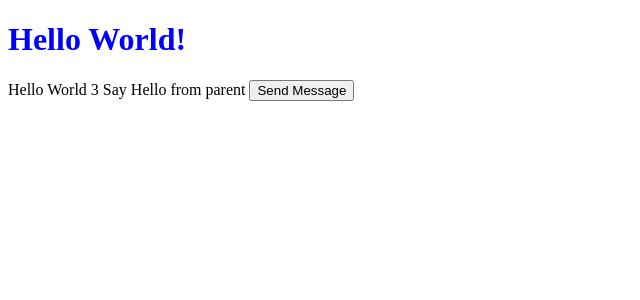
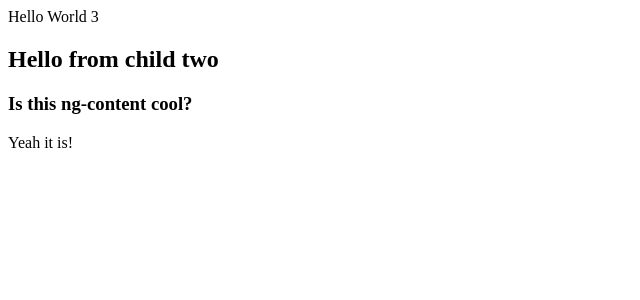
Before and after one commit to catuchi/angular_learning, an Angular app: page / in a window 1280 px wide. Shown: the top 300 px of the page, without its empty margins (0-640 px from the left). Built offline with nearby package versions, Linux system fonts and the light colour scheme.

Commit message:
ng-content

```diff
--- a/src/app/app.component.html
+++ b/src/app/app.component.html
@@ -1,2 +1,6 @@
-<app-hello-world></app-hello-world> {{ title }} {{ getMin(5, 3) }}
-<app-parent></app-parent>
+{{ title }} {{ getMin(5, 3) }}
+<!-- <app-parent></app-parent> -->
+<app-child-two>
+  <h3 question>Is this ng-content cool?</h3>
+  <p answer>Yeah it is!</p>
+</app-child-two>
--- a/src/app/app.module.ts
+++ b/src/app/app.module.ts
@@ -3,12 +3,12 @@ import { BrowserModule } from '@angular/platform-browser';
 
 import { AppRoutingModule } from './app-routing.module';
 import { AppComponent } from './app.component';
-import { HelloWorldComponent } from './hello-world.component';
 import { ParentComponent } from './components/parent/parent.component';
 import { ChildComponent } from './components/child/child.component';
+import { ChildTwoComponent } from './components/child-two/child-two.component';
 
 @NgModule({
-  declarations: [AppComponent, HelloWorldComponent, ParentComponent, ChildComponent],
+  declarations: [AppComponent, ParentComponent, ChildComponent, ChildTwoComponent],
   imports: [BrowserModule, AppRoutingModule],
   providers: [],
   bootstrap: [AppComponent],
--- /dev/null
+++ b/src/app/components/child-two/child-two.component.html
@@ -0,0 +1,3 @@
+<h2>Hello from child two</h2>
+<ng-content [question]></ng-content>
+<ng-content [answer]></ng-content>
--- a/src/app/components/child/child.component.html
+++ b/src/app/components/child/child.component.html
@@ -1,2 +1,3 @@
 Say {{ childMessage }}
 <button (click)="sendMessage()">Send Message</button>
+<h2>Helloo World!</h2>
--- a/src/app/hello-world.component.ts
+++ /dev/null
@@ -1,16 +0,0 @@
-import { Component } from '@angular/core';
-
-@Component({
-  selector: 'app-hello-world',
-  template: '<h1>{{title}}</h1>',
-  styles: [
-    `
-      h1 {
-        color: blue;
-      }
-    `,
-  ],
-})
-export class HelloWorldComponent {
-  title = 'Hello World!';
-}
```
Also changed, not shown: src/app/components/child-two/child-two.component.ts (added, +10 -0 lines), src/app/components/child-two/child-two.component.css (added), 1 other file (tests, documents, lock files or other folders).
